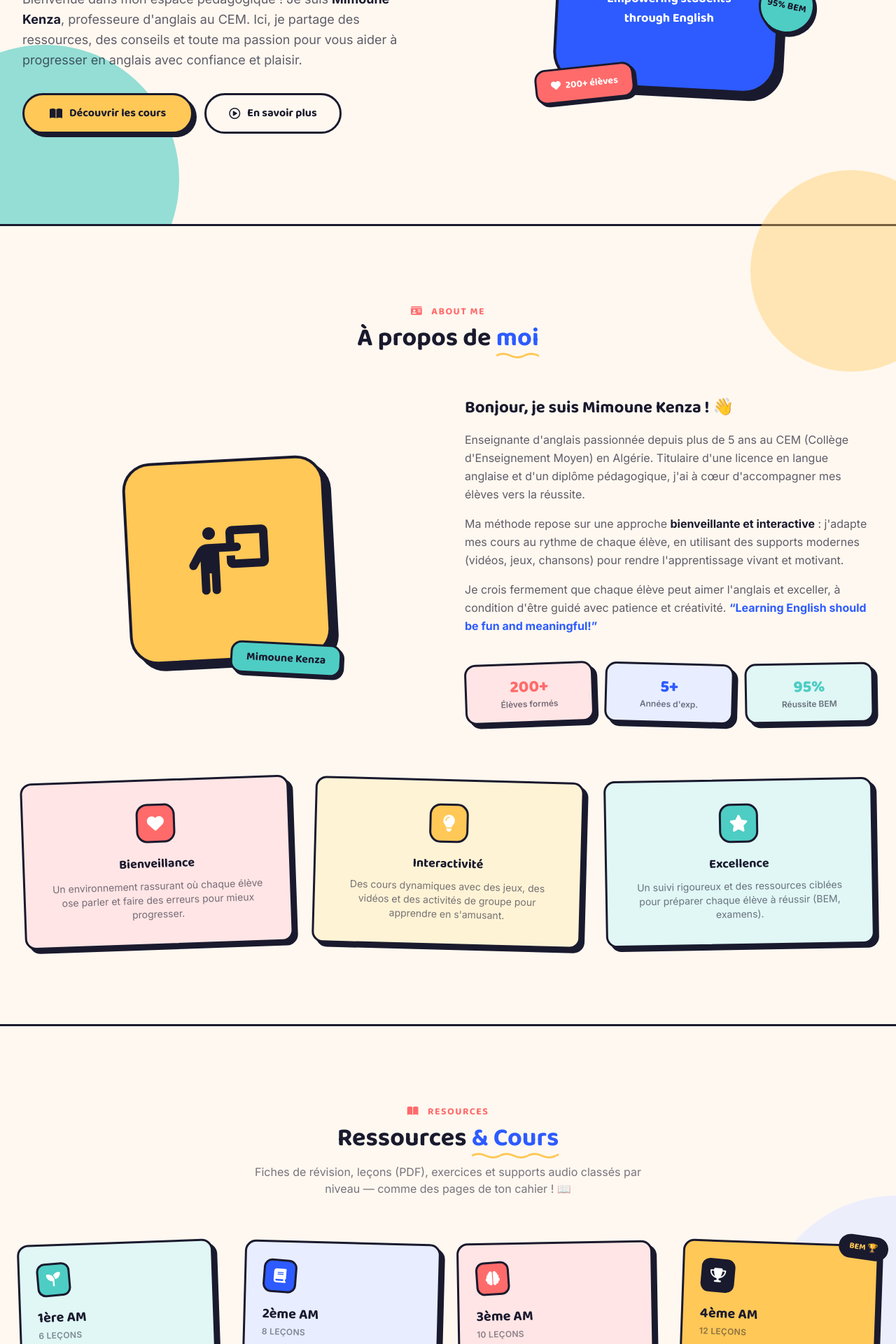
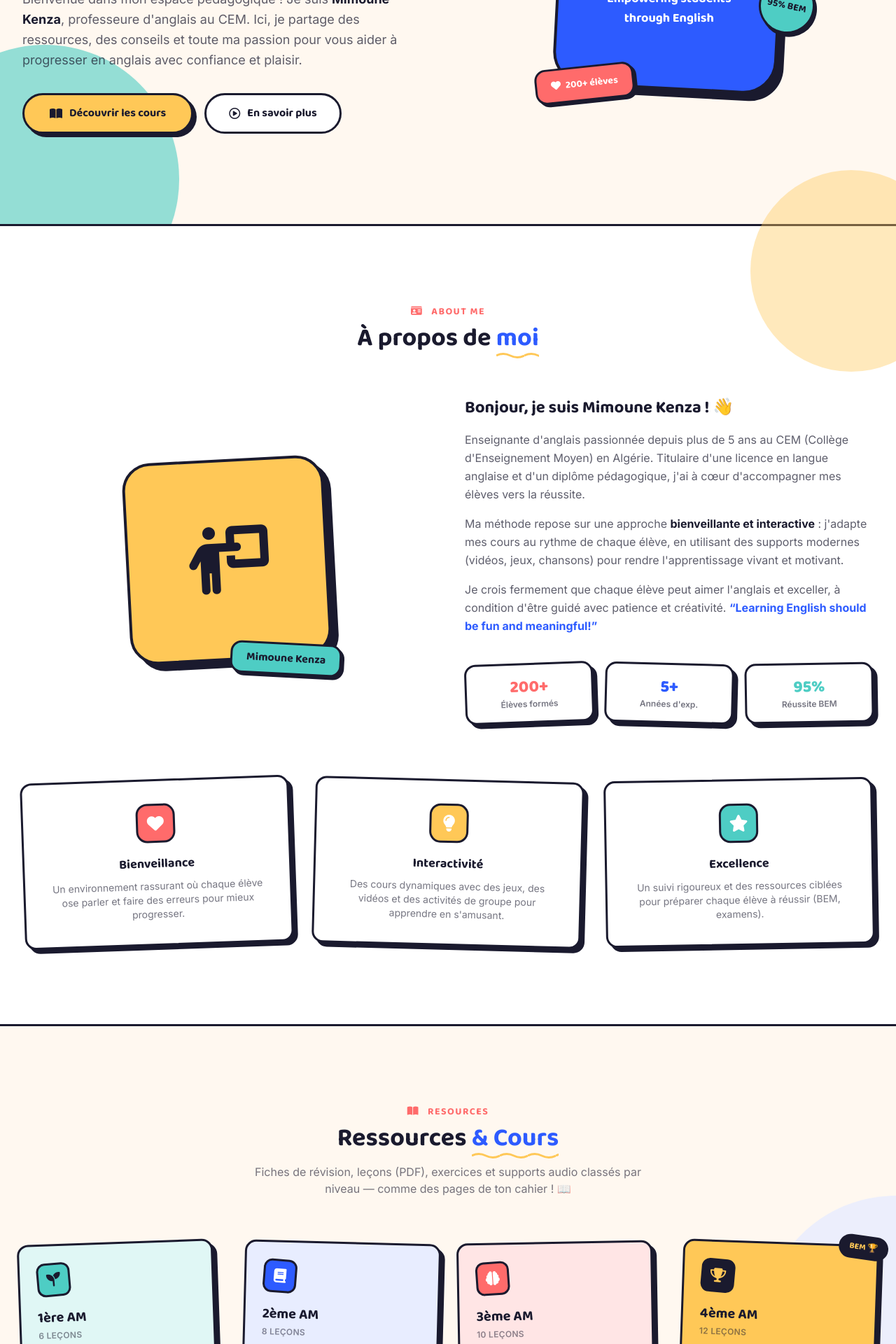
Before and after one commit to islamMed06/mimobot-web, a Next.js app: page / in a window 1280 px wide. Shown: the part 480-2400 px from the top of the page at 70% size. Built offline with nearby package versions, Linux system fonts and the light colour scheme.

Commit message:
fix: match template exactly - white stickers, original btn styles, icon colors

```diff
--- a/src/app/exercises/page.tsx
+++ b/src/app/exercises/page.tsx
@@ -85,7 +85,7 @@ export default async function ExercisesPage({ searchParams }: { searchParams: Pr
               className={`font-display font-bold text-sm px-5 py-2.5 rounded-full border-2 border-ink transition-all no-underline ${
                 params.level === l.id
                   ? "bg-ink text-white shadow-[3px_3px_0px_#FFC857]"
-                  : "bg-cream text-ink hover:shadow-[3px_3px_0px_#1A1A2E] hover:-translate-x-0.5 hover:-translate-y-0.5"
+                  : "bg-white text-ink hover:shadow-[3px_3px_0px_#1A1A2E] hover:-translate-x-0.5 hover:-translate-y-0.5"
               }`}
             >
               {l.icon} {l.label}
@@ -103,7 +103,7 @@ export default async function ExercisesPage({ searchParams }: { searchParams: Pr
 
         <div className="grid gap-5 max-w-3xl mx-auto">
           {exercises?.map((e, i) => (
-            <div key={e.id} className={`sticker rounded-2xl p-6 ${["bg-mint-light","bg-blue-light","bg-coral-light","bg-sun-light"][i % 4]} ${i % 2 === 0 ? "tilt-1" : "tilt-2"}`}>
+            <div key={e.id} className={`sticker rounded-2xl p-6 ${i % 2 === 0 ? "tilt-1" : "tilt-2"}`}>
               <div className="flex items-start justify-between gap-4">
                 <div>
                   <h2 className="font-display font-bold text-lg text-ink">{e.title}</h2>
--- a/src/app/globals.css
+++ b/src/app/globals.css
@@ -21,7 +21,7 @@ body { background-color: var(--color-cream); }
 
 @layer components {
   .sticker {
-    background: var(--color-cream);
+    background: white;
     border: 3px solid #1A1A2E;
     box-shadow: 6px 6px 0px #1A1A2E;
     transition: transform 0.25s ease, box-shadow 0.25s ease;
@@ -96,7 +96,7 @@ body { background-color: var(--color-cream); }
   font-family: 'Baloo 2', cursive;
   border: 3px solid #1A1A2E;
   color: #1A1A2E;
-  background: var(--color-cream);
+  background: white;
   font-weight: 700;
   padding: 12px 32px;
   border-radius: 50px;
@@ -125,7 +125,6 @@ body { background-color: var(--color-cream); }
   border-radius: 14px;
   transition: all 0.2s ease;
   font-family: 'Inter', sans-serif;
-  background: var(--color-cream);
 }
 .form-input:focus {
   outline: none;
--- a/src/app/lessons/page.tsx
+++ b/src/app/lessons/page.tsx
@@ -77,7 +77,7 @@ export default async function LessonsPage({ searchParams }: { searchParams: Prom
               className={`font-display font-bold text-sm px-5 py-2.5 rounded-full border-2 border-ink transition-all no-underline ${
                 params.level === l.id
                   ? "bg-ink text-white shadow-[3px_3px_0px_#FFC857]"
-                  : "bg-cream text-ink hover:shadow-[3px_3px_0px_#1A1A2E] hover:-translate-x-0.5 hover:-translate-y-0.5"
+                  : "bg-white text-ink hover:shadow-[3px_3px_0px_#1A1A2E] hover:-translate-x-0.5 hover:-translate-y-0.5"
               }`}
             >
               {l.icon} {l.label}
@@ -99,7 +99,7 @@ export default async function LessonsPage({ searchParams }: { searchParams: Prom
           {lessons?.map((l, i) => (
             <div
               key={l.id}
-              className={`sticker rounded-2xl p-6 ${["bg-mint-light","bg-blue-light","bg-coral-light","bg-sun-light"][i % 4]} ${i % 2 === 0 ? "tilt-1" : "tilt-2"}`}
+              className={`sticker rounded-2xl p-6 ${i % 2 === 0 ? "tilt-1" : "tilt-2"}`}
             >
               <div className="flex items-start justify-between gap-4">
                 <div>
--- a/src/app/login/page.tsx
+++ b/src/app/login/page.tsx
@@ -53,7 +53,7 @@ export default function LoginPage() {
 
           <form
             onSubmit={handleLogin}
-            className="bg-cream p-8 rounded-2xl sticker space-y-5"
+            className="bg-white p-8 rounded-2xl sticker space-y-5"
           >
             <div>
               <label className="block text-sm font-display font-bold text-ink mb-1.5">
--- a/src/app/page.tsx
+++ b/src/app/page.tsx
@@ -275,7 +275,7 @@ export default function HomePage() {
       {/* ===================== ABOUT ===================== */}
       <section
         id="apropos"
-        className="py-20 md:py-28 bg-cream relative border-y-3 border-ink"
+        className="py-20 md:py-28 bg-white relative border-y-3 border-ink"
       >
         <div className="blob bg-sun w-72 h-72 absolute -top-20 -right-20 opacity-40"></div>
         <div className="max-w-7xl mx-auto px-4 sm:px-6 lg:px-8 relative z-10">
@@ -332,7 +332,7 @@ export default function HomePage() {
               </p>
 
               <div className="grid grid-cols-3 gap-4 pt-4">
-                <div className="text-center sticker bg-coral-light rounded-2xl py-4 tilt-1">
+                <div className="text-center sticker rounded-2xl py-4 tilt-1">
                   <p className="font-display text-2xl font-extrabold text-coral">
                     200+
                   </p>
@@ -340,7 +340,7 @@ export default function HomePage() {
                     Élèves formés
                   </p>
                 </div>
-                <div className="text-center sticker bg-blue-light rounded-2xl py-4 tilt-2">
+                <div className="text-center sticker rounded-2xl py-4 tilt-2">
                   <p className="font-display text-2xl font-extrabold text-blue">
                     5+
                   </p>
@@ -348,7 +348,7 @@ export default function HomePage() {
                     Années d&apos;exp.
                   </p>
                 </div>
-                <div className="text-center sticker bg-mint-light rounded-2xl py-4 tilt-3">
+                <div className="text-center sticker rounded-2xl py-4 tilt-3">
                   <p className="font-display text-2xl font-extrabold text-mint">
                     95%
                   </p>
@@ -383,7 +383,7 @@ export default function HomePage() {
             ].map((item, i) => (
               <div
                 key={item.title}
-                className={`sticker ${["bg-coral-light","bg-sun-light","bg-mint-light"][i]} tilt-${i + 1} rounded-2xl p-8 text-center`}
+                className={`sticker tilt-${i + 1} rounded-2xl p-8 text-center`}
               >
                 <div
                   className={`w-14 h-14 rounded-2xl ${item.color} border-3 border-ink text-white flex items-center justify-center text-2xl mx-auto mb-4`}
@@ -428,7 +428,9 @@ export default function HomePage() {
                 label: "1ère AM",
                 icon: "fa-solid fa-seedling",
                 color: "bg-mint",
+                iconColor: "text-ink",
                 bg: "bg-mint-light",
+                btnClass: "bg-white hover:bg-mint",
                 count: "6 leçons",
                 desc: "Alphabet, salutations, couleurs, nombres, famille, animaux.",
                 resources: [
@@ -443,7 +445,9 @@ export default function HomePage() {
                 label: "2ème AM",
                 icon: "fa-solid fa-book",
                 color: "bg-blue",
+                iconColor: "text-white",
                 bg: "bg-blue-light",
+                btnClass: "bg-white hover:bg-blue hover:text-white",
                 count: "8 leçons",
                 desc: "Present Simple, articles, prépositions, décrire une personne, routines.",
                 resources: [
@@ -458,7 +462,9 @@ export default function HomePage() {
                 label: "3ème AM",
                 icon: "fa-solid fa-brain",
                 color: "bg-coral",
+                iconColor: "text-white",
                 bg: "bg-coral-light",
+                btnClass: "bg-white hover:bg-coral hover:text-white",
                 count: "10 leçons",
                 desc: "Past Simple, comparatifs, météo, santé, recettes, biographies.",
                 resources: [
@@ -473,7 +479,9 @@ export default function HomePage() {
                 label: "4ème AM",
                 icon: "fa-solid fa-trophy",
                 color: "bg-ink",
+                iconColor: "text-sun",
                 bg: "bg-sun",
+                btnClass: "bg-ink text-cream hover:bg-coral",
                 count: "12 leçons",
                 desc: "Révision générale, rédaction, compréhension écrite, annales BEM.",
                 special: "BEM 🏆",
@@ -495,7 +503,7 @@ export default function HomePage() {
                   </div>
                 )}
                 <div
-                  className={`w-12 h-12 rounded-xl ${niveau.color} border-3 border-ink text-white flex items-center justify-center text-xl mb-4 ${i % 2 === 0 ? "-rotate-3" : "rotate-3"}`}
+                  className={`w-12 h-12 rounded-xl ${niveau.color} border-3 border-ink ${niveau.iconColor} flex items-center justify-center text-xl mb-4 ${i % 2 === 0 ? "-rotate-3" : "rotate-3"}`}
                 >
                   <i className={niveau.icon}></i>
                 </div>
@@ -521,7 +529,7 @@ export default function HomePage() {
                 </ul>
                 <Link
                   href={`/lessons?level=${niveau.level}`}
-                  className={`mt-5 w-full font-display text-sm font-bold text-ink py-2.5 rounded-xl border-3 border-ink bg-cream hover:bg-ink hover:text-cream transition-all flex items-center justify-center gap-1 no-underline`}
+                  className={`mt-5 w-full font-display text-sm font-bold ${niveau.btnClass} py-2.5 rounded-xl border-3 border-ink transition-all flex items-center justify-center gap-1 no-underline`}
                 >
                   Voir tout <i className="fa-solid fa-arrow-right text-xs"></i>
                 </Link>
@@ -715,7 +723,7 @@ export default function HomePage() {
           </div>
 
           <div className="grid lg:grid-cols-2 gap-12">
-            <div className="sticker rounded-2xl p-8 bg-cream">
+            <div className="sticker rounded-2xl p-8 bg-white">
               <form id="contact-form" className="space-y-6">
                 <div>
                   <label className="block text-sm font-display font-bold text-ink mb-1.5">
@@ -749,7 +757,7 @@ export default function HomePage() {
                   </label>
                   <select
                     name="subject"
-                    className="form-input w-full px-4 py-3 text-sm"
+                    className="form-input w-full px-4 py-3 text-sm bg-white"
                   >
                     <option value="">Choisissez un sujet...</option>
                     <option>Demande d&apos;information sur les cours</option>
@@ -818,7 +826,7 @@ export default function HomePage() {
                     },
                   ].map((item) => (
                     <div key={item.label} className="flex items-start gap-4">
-                      <div className="w-10 h-10 rounded-xl bg-cream border-2 border-ink text-ink flex items-center justify-center flex-shrink-0">
+                      <div className="w-10 h-10 rounded-xl bg-white border-2 border-ink text-ink flex items-center justify-center flex-shrink-0">
                         <i className={item.icon}></i>
                       </div>
                       <div>
@@ -832,7 +840,7 @@ export default function HomePage() {
                 </div>
               </div>
 
-              <div className="sticker rounded-2xl p-8 bg-cream">
+              <div className="sticker rounded-2xl p-8 bg-white">
                 <h3 className="font-display text-xl font-bold text-ink mb-6">
                   <i className="fa-solid fa-share-nodes text-coral mr-2"></i>{" "}
                   Suivez-moi
@@ -920,7 +928,7 @@ export default function HomePage() {
                 <input
                   type="email"
                   placeholder="Votre email"
-                  className="flex-1 rounded-xl px-4 py-2.5 text-sm text-ink border-2 border-cream/20 focus:outline-none focus:border-sun bg-cream"
+                  className="flex-1 rounded-xl px-4 py-2.5 text-sm text-ink border-2 border-cream/20 focus:outline-none focus:border-sun"
                 />
                 <button
                   type="submit"
--- a/src/app/resources/page.tsx
+++ b/src/app/resources/page.tsx
@@ -71,7 +71,7 @@ export default async function ResourcesPage({ searchParams }: { searchParams: Pr
               className={`font-display font-bold text-sm px-5 py-2.5 rounded-full border-2 border-ink transition-all no-underline ${
                 params.level === l.id
                   ? "bg-ink text-white shadow-[3px_3px_0px_#FFC857]"
-                  : "bg-cream text-ink hover:shadow-[3px_3px_0px_#1A1A2E] hover:-translate-x-0.5 hover:-translate-y-0.5"
+                  : "bg-white text-ink hover:shadow-[3px_3px_0px_#1A1A2E] hover:-translate-x-0.5 hover:-translate-y-0.5"
               }`}
             >
               {l.icon} {l.label}
@@ -89,7 +89,7 @@ export default async function ResourcesPage({ searchParams }: { searchParams: Pr
 
         <div className="grid gap-5 max-w-3xl mx-auto">
           {resources?.map((r, i) => (
-            <div key={r.id} className={`sticker rounded-2xl p-6 ${["bg-mint-light","bg-blue-light","bg-coral-light","bg-sun-light"][i % 4]} ${i % 2 === 0 ? "tilt-1" : "tilt-2"}`}>
+            <div key={r.id} className={`sticker rounded-2xl p-6 ${i % 2 === 0 ? "tilt-1" : "tilt-2"}`}>
               <div className="flex items-center justify-between gap-4">
                 <div className="min-w-0">
                   <h2 className="font-display font-bold text-lg text-ink truncate">{r.title}</h2>
```
